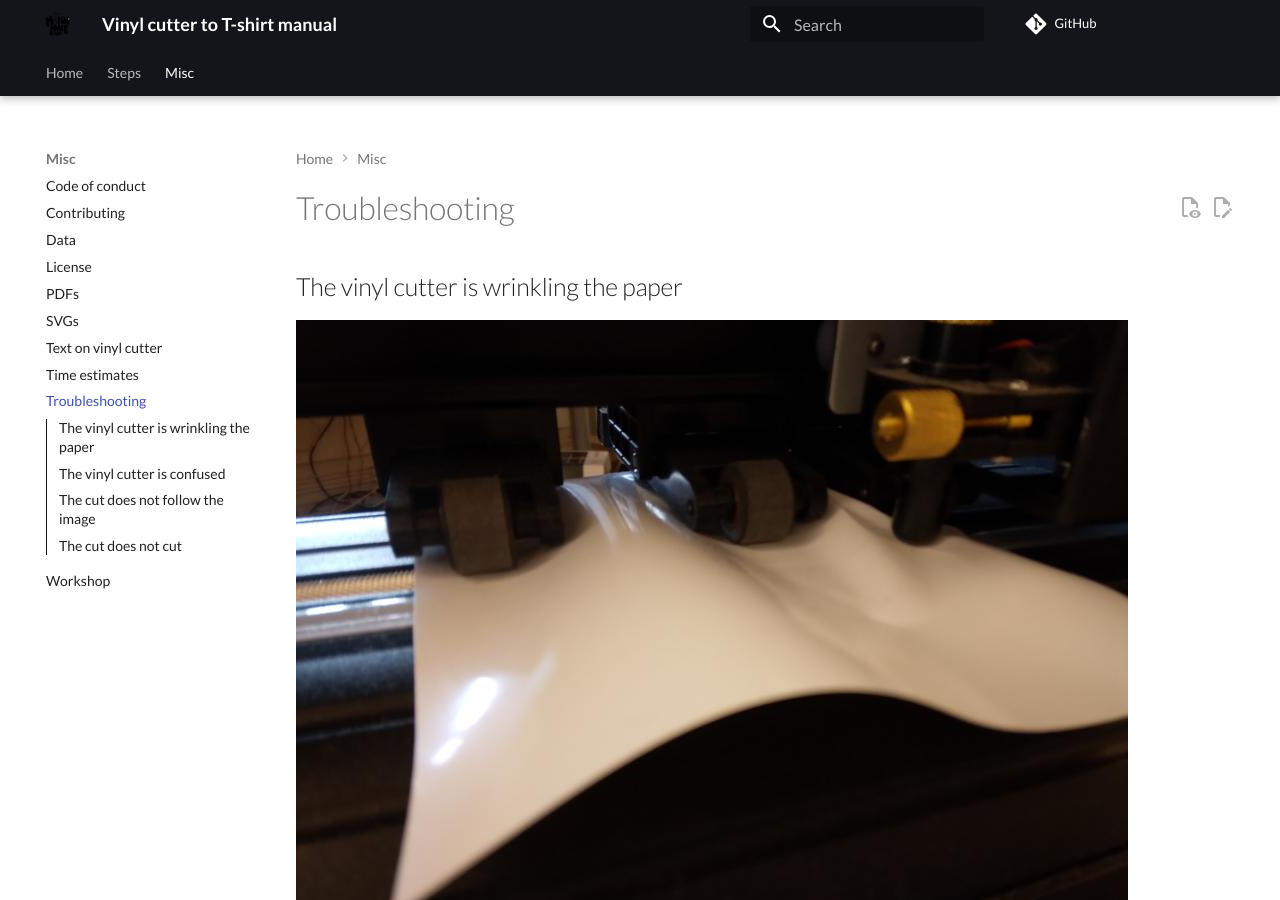
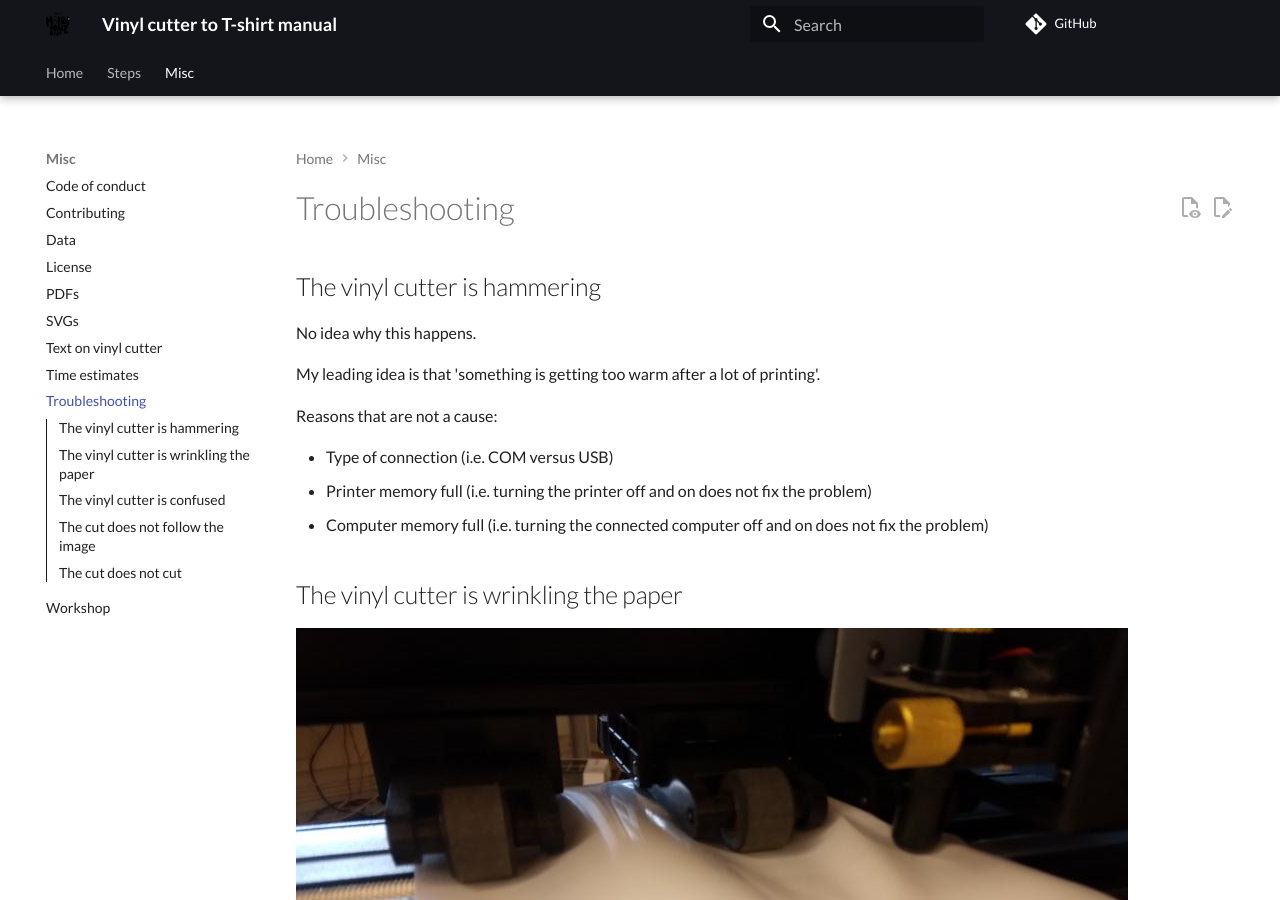
Before and after one commit to uppsala-makerspace/vevor_vinyl_cutter_to_t_shirt_manual, an MkDocs documentation site: the page built from docs/troubleshooting/README.md, in a window 1280 px wide and 900 px high. Built offline with MkDocs 1.6.1 and Material for MkDocs 9.7.7, drawn with Linux system fonts in a browser that asks for light colours; comment, search, counter and statistics services are not loaded.

Commit message:
Add hypothesis

```diff
--- a/docs/troubleshooting/README.md
+++ b/docs/troubleshooting/README.md
@@ -5,6 +5,21 @@ tags:
 ---
 
 # Troubleshooting
+
+## The vinyl cutter is hammering
+
+No idea why this happens.
+
+My leading idea is that 'something is getting too warm after a lot
+of printing'.
+
+Reasons that are not a cause:
+
+- Type of connection (i.e. COM versus USB)
+- Printer memory full (i.e. turning the printer
+  off and on does not fix the problem)
+- Computer memory full (i.e. turning the connected computer
+  off and on does not fix the problem)
 
 ## The vinyl cutter is wrinkling the paper
 
```
Also changed, not shown: docs/svgs/2024_logo_laziest_black.svg.
